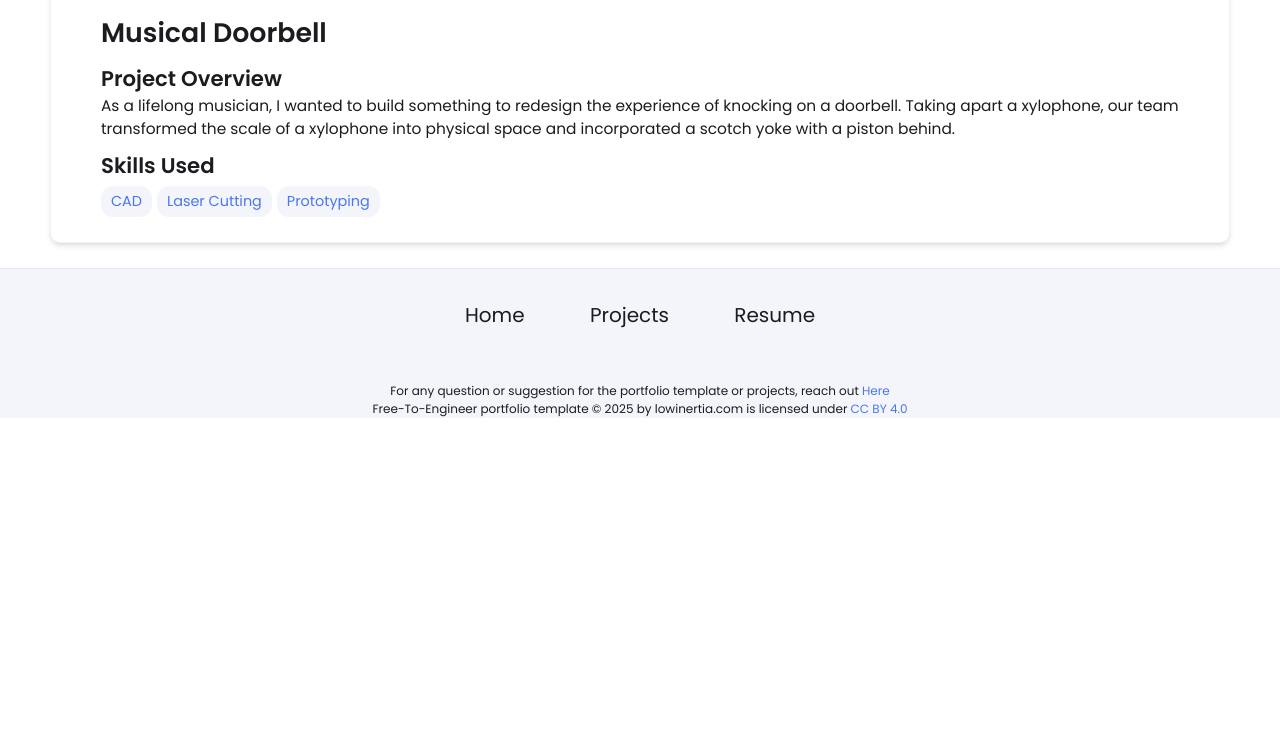
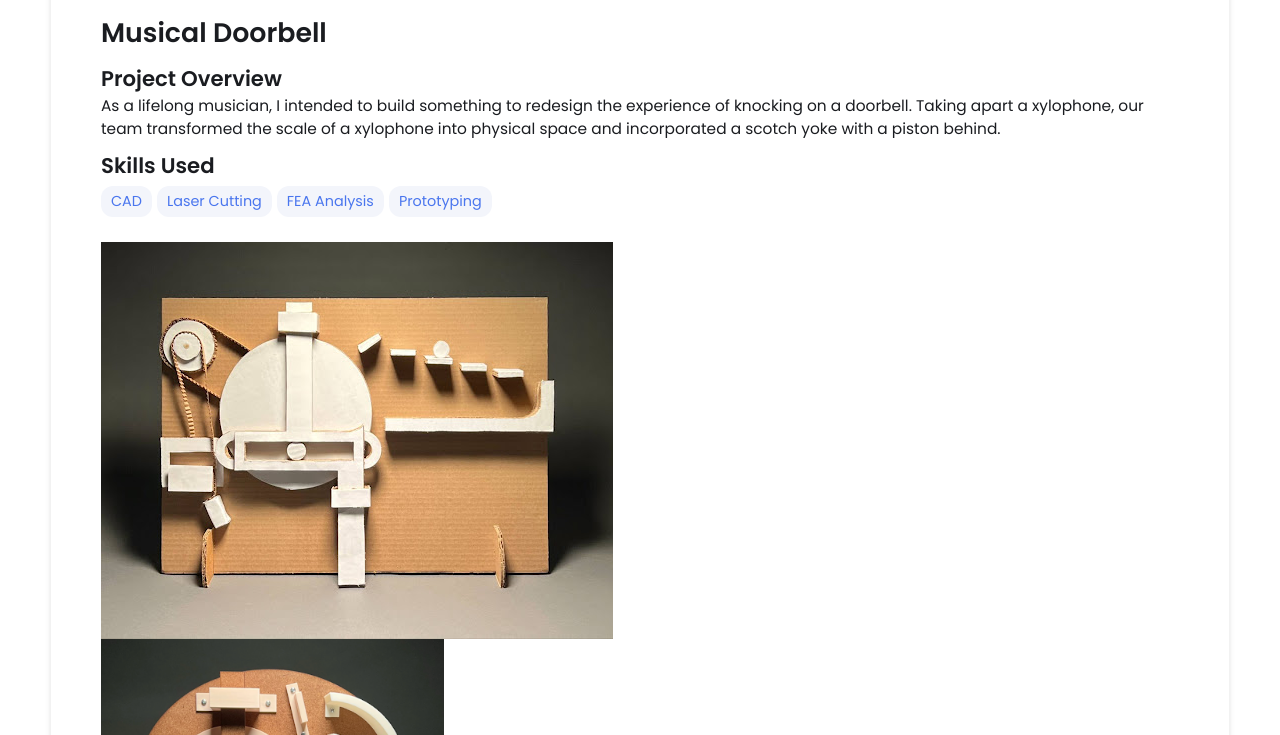
Before and after one commit to angelina-zhang/angelina-zhang.github.io, a Jekyll site: the page built from _projects/Musical Doorbell/index.md, in a window 1280 px wide and 900 px high, scrolled down 329 px, cut to the strip 165-900 px from the top of the window. Built offline with Jekyll 4.4.1, drawn with Linux system fonts in a browser that asks for light colours; before the commit the page ends 912 px from its top, so only the background shows below that.

Commit message:
added images to musical doorbell

```diff
--- a/_projects/Musical Doorbell/index.md
+++ b/_projects/Musical Doorbell/index.md
@@ -1,11 +1,16 @@
 ---
 layout: post
 title: Musical Doorbell
-description:  As a lifelong musician, I wanted to build something to redesign the experience of knocking on a doorbell. Taking apart a xylophone, our team transformed the scale of a xylophone into physical space and incorporated a scotch yoke with a piston behind.
+description:  As a lifelong musician, I intended to build something to redesign the experience of knocking on a doorbell. Taking apart a xylophone, our team transformed the scale of a xylophone into physical space and incorporated a scotch yoke with a piston behind.
 skills:
   - CAD
   - Laser Cutting
+  - FEA Analysis
   - Prototyping
 
 main-image: /doorbell.jpg
 ---
+
+{% include image-gallery.html images="prototype1.jpg" height="400" %}
+{% include image-gallery.html images="prototype2.png" height="400" %}
+{% include image-gallery.html images="prototype3.jpg" height="400" %}
```
Also changed, not shown: _projects/Musical Doorbell/prototype1.jpg (added), _projects/Musical Doorbell/prototype2.png (added), _projects/Musical Doorbell/prototype3.jpg (added).
